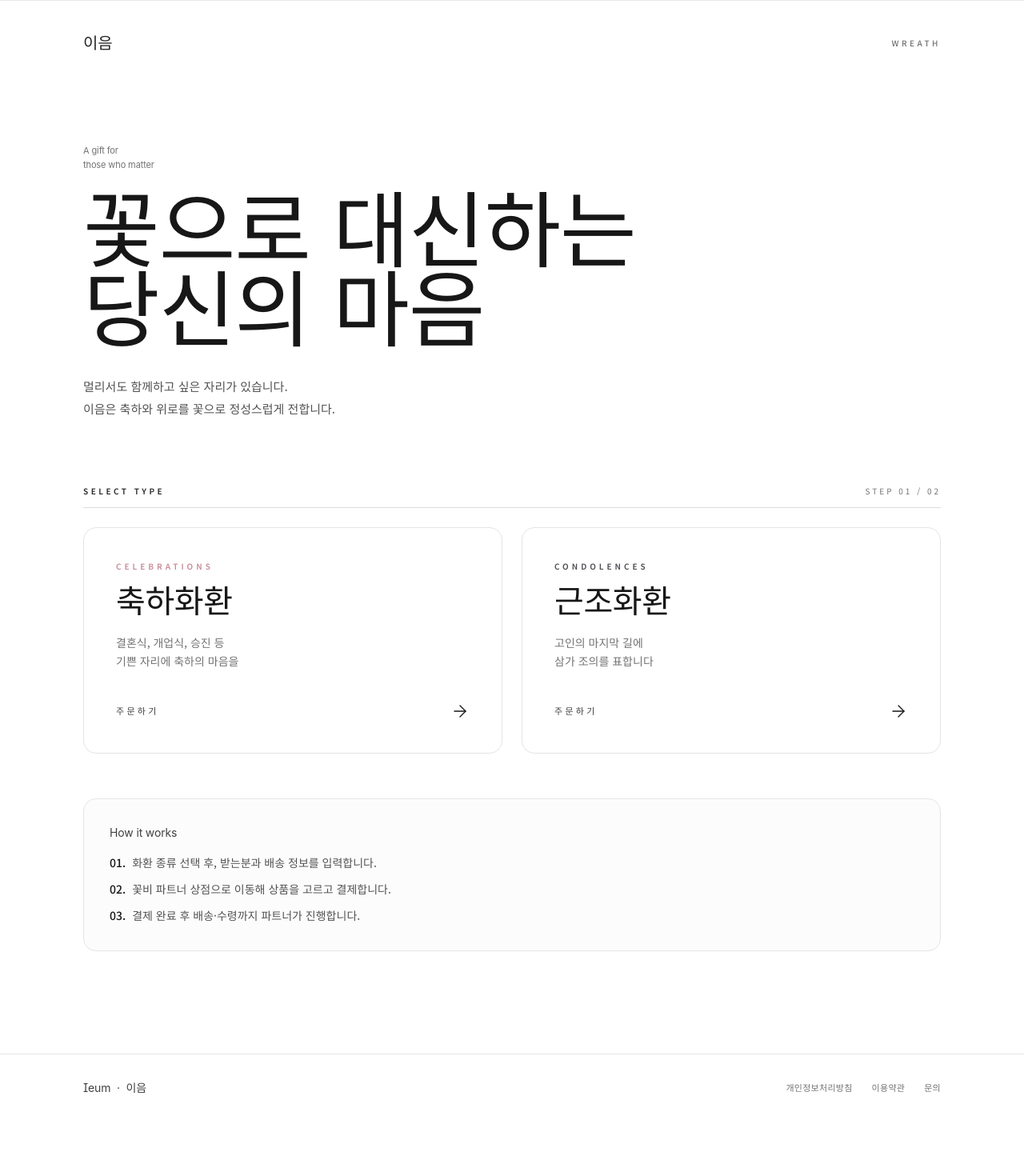
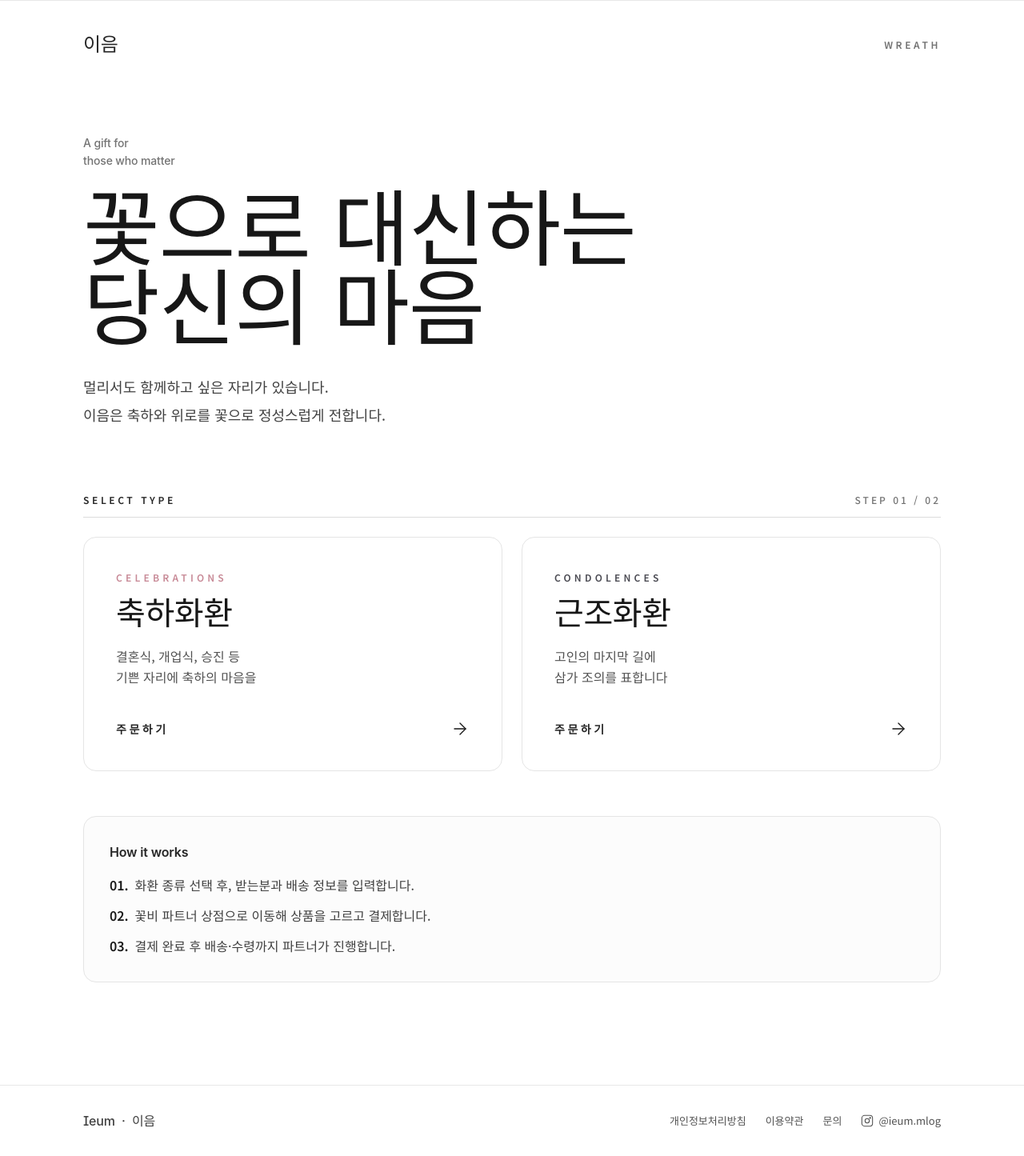
Before and after one commit to diametalogos-ux/Ieum, a Next.js app: page /wreath in a window 1280 px wide. Shown: the whole page at 80% size. Before the commit the page ends 1402 px from the top, so only its background shows below. Built offline with nearby package versions, Linux system fonts and the light colour scheme; no server answers; a web font is replaced by a local one.

Commit message:
fix: 문의사항 인스타로 대체

```diff
--- a/src/app/page.tsx
+++ b/src/app/page.tsx
@@ -1,5 +1,6 @@
 import Link from 'next/link'
 import type { Metadata } from 'next'
+import InquiryLink from '@/components/ui/InquiryLink'
 
 export const metadata: Metadata = {
   title: '이음 (Ieum) — 인생의 순간을 잇는 서비스',
@@ -218,18 +219,27 @@ export default function HubPage() {
                 © 2026 All rights reserved
               </p>
             </div>
-            <nav className="flex flex-wrap gap-x-6 gap-y-2 text-[11px] tracking-wide text-neutral-500">
+            <nav className="flex flex-wrap items-center gap-x-6 gap-y-2 text-[11px] tracking-wide text-neutral-500">
               <Link href="/privacy" className="hover:text-neutral-900">
                 개인정보처리방침
               </Link>
               <Link href="/terms" className="hover:text-neutral-900">
                 이용약관
               </Link>
+              <InquiryLink className="hover:text-neutral-900" />
               <a
-                href="mailto:tkdkagody@gmail.com"
-                className="hover:text-neutral-900"
+                href="https://www.instagram.com/ieum.mlog"
+                target="_blank"
+                rel="noopener noreferrer"
+                className="inline-flex items-center gap-1 hover:text-neutral-900"
+                aria-label="이음 인스타그램"
               >
-                문의
+                <svg xmlns="http://www.w3.org/2000/svg" width="14" height="14" viewBox="0 0 24 24" fill="none" stroke="currentColor" strokeWidth="1.6" strokeLinecap="round" strokeLinejoin="round">
+                  <rect x="2" y="2" width="20" height="20" rx="5" />
+                  <circle cx="12" cy="12" r="4" />
+                  <circle cx="17.5" cy="6.5" r="1" fill="currentColor" />
+                </svg>
+                @ieum.mlog
               </a>
             </nav>
           </div>
--- a/src/app/wreath/page.tsx
+++ b/src/app/wreath/page.tsx
@@ -1,6 +1,7 @@
 import Link from 'next/link'
 import type { Metadata } from 'next'
 import { WREATH_CATEGORIES } from '@/lib/wreath-orders/types'
+import InquiryLink from '@/components/ui/InquiryLink'
 
 export const metadata: Metadata = {
   title: '화환 주문 · 이음 (Ieum)',
@@ -41,18 +42,18 @@ export default function WreathHomePage() {
       <header className="mx-auto flex w-full max-w-6xl items-center justify-between px-6 pt-8 md:px-10 md:pt-10">
         <Link
           href="/"
-          className="font-editorial text-xl text-neutral-800 transition-opacity hover:opacity-70"
+          className="font-editorial text-2xl text-neutral-800 transition-opacity hover:opacity-70"
         >
           이음
         </Link>
-        <p className="text-[10px] font-medium tracking-[0.35em] text-neutral-500 uppercase">
+        <p className="text-[12px] font-semibold tracking-[0.3em] text-neutral-500 uppercase">
           Wreath
         </p>
       </header>
 
       {/* 히어로 */}
-      <section className="mx-auto w-full max-w-6xl px-6 pt-16 pb-14 md:px-10 md:pt-28 md:pb-20">
-        <p className="font-editorial text-[11px] tracking-widest text-neutral-500">
+      <section className="mx-auto w-full max-w-6xl px-6 pt-14 pb-14 md:px-10 md:pt-24 md:pb-20">
+        <p className="font-editorial text-[14px] font-medium tracking-widest text-neutral-500">
           A gift for
           <br />
           those who matter
@@ -65,7 +66,7 @@ export default function WreathHomePage() {
           <br />
           당신의 마음
         </h1>
-        <p className="mt-8 max-w-lg text-[14px] leading-[1.9] text-neutral-600 md:text-[15px]">
+        <p className="mt-8 max-w-lg text-[16px] leading-[1.9] text-neutral-700 md:text-[18px]">
           멀리서도 함께하고 싶은 자리가 있습니다.
           <br />
           이음은 축하와 위로를 꽃으로 정성스럽게 전합니다.
@@ -75,10 +76,10 @@ export default function WreathHomePage() {
       {/* 카테고리 선택 */}
       <section className="mx-auto w-full max-w-6xl px-6 pb-20 md:px-10 md:pb-32">
         <div className="mb-6 flex items-baseline justify-between border-b border-neutral-900/15 pb-3">
-          <p className="text-[10px] font-semibold tracking-[0.35em] text-neutral-800 uppercase">
+          <p className="text-[12px] font-semibold tracking-[0.3em] text-neutral-800 uppercase">
             Select Type
           </p>
-          <p className="text-[10px] tracking-[0.3em] text-neutral-500 uppercase">
+          <p className="text-[12px] font-medium tracking-[0.25em] text-neutral-500 uppercase">
             Step 01 / 02
           </p>
         </div>
@@ -92,7 +93,7 @@ export default function WreathHomePage() {
             >
               <div>
                 <p
-                  className="text-[10px] font-semibold tracking-[0.4em] uppercase"
+                  className="text-[12px] font-semibold tracking-[0.35em] uppercase"
                   style={{ color: c.accent }}
                 >
                   {c.tone}
@@ -100,13 +101,13 @@ export default function WreathHomePage() {
                 <h2 className="font-editorial mt-4 text-[32px] leading-none tracking-tight text-neutral-900 md:text-[40px]">
                   {c.label}
                 </h2>
-                <p className="mt-5 whitespace-pre-line text-[13px] leading-relaxed text-neutral-500 md:text-sm">
+                <p className="mt-5 whitespace-pre-line text-[15px] leading-relaxed text-neutral-600 md:text-[16px]">
                   {c.desc}
                 </p>
               </div>
 
               <div className="mt-10 flex items-center justify-between">
-                <span className="text-[11px] font-medium tracking-[0.3em] text-neutral-700 uppercase">
+                <span className="text-[14px] font-semibold tracking-[0.25em] text-neutral-800 uppercase">
                   주문하기
                 </span>
                 <svg
@@ -129,20 +130,20 @@ export default function WreathHomePage() {
 
         {/* 안내 */}
         <div className="mt-14 rounded-2xl border border-neutral-200 bg-neutral-50/50 p-6 md:p-8">
-          <p className="font-editorial text-sm text-neutral-700">
+          <p className="font-editorial text-base font-semibold text-neutral-800">
             How it works
           </p>
-          <ol className="mt-4 space-y-2.5 text-[13px] leading-relaxed text-neutral-600 md:text-sm">
+          <ol className="mt-4 space-y-3 text-[15px] leading-relaxed text-neutral-700 md:text-base">
             <li>
-              <span className="mr-2 font-medium text-neutral-900">01.</span>
+              <span className="mr-2 font-semibold text-neutral-900">01.</span>
               화환 종류 선택 후, 받는분과 배송 정보를 입력합니다.
             </li>
             <li>
-              <span className="mr-2 font-medium text-neutral-900">02.</span>
+              <span className="mr-2 font-semibold text-neutral-900">02.</span>
               꽃비 파트너 상점으로 이동해 상품을 고르고 결제합니다.
             </li>
             <li>
-              <span className="mr-2 font-medium text-neutral-900">03.</span>
+              <span className="mr-2 font-semibold text-neutral-900">03.</span>
               결제 완료 후 배송·수령까지 파트너가 진행합니다.
             </li>
           </ol>
@@ -152,21 +153,30 @@ export default function WreathHomePage() {
       {/* 하단 */}
       <footer className="border-t border-neutral-900/10 py-8">
         <div className="mx-auto flex w-full max-w-6xl flex-col items-start justify-between gap-4 px-6 md:flex-row md:items-center md:px-10">
-          <p className="font-editorial text-sm text-neutral-700">
+          <p className="font-editorial text-base font-medium text-neutral-700">
             Ieum &nbsp;·&nbsp; 이음
           </p>
-          <nav className="flex flex-wrap gap-x-6 gap-y-2 text-[11px] tracking-wide text-neutral-500">
+          <nav className="flex flex-wrap items-center gap-x-6 gap-y-2 text-[13px] text-neutral-600">
             <Link href="/privacy" className="hover:text-neutral-900">
               개인정보처리방침
             </Link>
             <Link href="/terms" className="hover:text-neutral-900">
               이용약관
             </Link>
+            <InquiryLink className="hover:text-neutral-900" />
             <a
-              href="mailto:tkdkagody@gmail.com"
-              className="hover:text-neutral-900"
+              href="https://www.instagram.com/ieum.mlog"
+              target="_blank"
+              rel="noopener noreferrer"
+              className="inline-flex items-center gap-1.5 hover:text-neutral-900"
+              aria-label="이음 인스타그램"
             >
-              문의
+              <svg xmlns="http://www.w3.org/2000/svg" width="16" height="16" viewBox="0 0 24 24" fill="none" stroke="currentColor" strokeWidth="1.6" strokeLinecap="round" strokeLinejoin="round">
+                <rect x="2" y="2" width="20" height="20" rx="5" />
+                <circle cx="12" cy="12" r="4" />
+                <circle cx="17.5" cy="6.5" r="1" fill="currentColor" />
+              </svg>
+              @ieum.mlog
             </a>
           </nav>
         </div>
--- a/src/components/landing/Footer.tsx
+++ b/src/components/landing/Footer.tsx
@@ -1,10 +1,5 @@
 import Link from 'next/link'
-
-const footerLinks = [
-  { label: '개인정보처리방침', href: '/privacy' },
-  { label: '이용약관', href: '/terms' },
-  { label: '문의', href: 'mailto:tkdkagody@gmail.com' },
-]
+import InquiryLink from '@/components/ui/InquiryLink'
 
 export default function Footer() {
   return (
@@ -19,26 +14,34 @@ export default function Footer() {
           </p>
         </div>
 
-        <nav className="flex flex-wrap justify-center gap-x-6 gap-y-2">
-          {footerLinks.map((item) =>
-            item.href.startsWith('mailto:') ? (
-              <a
-                key={item.label}
-                href={item.href}
+        <nav className="flex flex-wrap items-center justify-center gap-x-6 gap-y-2">
+          <Link
+            href="/privacy"
             className="text-xs text-neutral-500 transition-colors hover:text-neutral-900"
           >
-                {item.label}
-              </a>
-            ) : (
+            개인정보처리방침
+          </Link>
           <Link
-                key={item.label}
-                href={item.href}
+            href="/terms"
             className="text-xs text-neutral-500 transition-colors hover:text-neutral-900"
           >
-                {item.label}
+            이용약관
           </Link>
-            )
-          )}
+          <InquiryLink className="text-xs text-neutral-500 transition-colors hover:text-neutral-900" />
+          <a
+            href="https://www.instagram.com/ieum.mlog"
+            target="_blank"
+            rel="noopener noreferrer"
+            className="inline-flex items-center gap-1.5 text-xs text-neutral-500 transition-colors hover:text-neutral-900"
+            aria-label="이음 인스타그램"
+          >
+            <svg xmlns="http://www.w3.org/2000/svg" width="14" height="14" viewBox="0 0 24 24" fill="none" stroke="currentColor" strokeWidth="1.6" strokeLinecap="round" strokeLinejoin="round">
+              <rect x="2" y="2" width="20" height="20" rx="5" />
+              <circle cx="12" cy="12" r="4" />
+              <circle cx="17.5" cy="6.5" r="1" fill="currentColor" />
+            </svg>
+            @ieum.mlog
+          </a>
         </nav>
 
         <p className="text-xs text-neutral-400">© 2026 이음 (Ieum)</p>
--- /dev/null
+++ b/src/components/ui/InquiryLink.tsx
@@ -0,0 +1,22 @@
+'use client'
+
+type Props = {
+  className?: string
+  children?: React.ReactNode
+}
+
+/**
+ * 문의 링크 — 아직 정식 문의 채널이 없어 클릭 시 "준비중" 안내.
+ * 실제 문의는 인스타(@ieum.mlog)를 안내할 예정.
+ */
+export default function InquiryLink({ className, children = '문의' }: Props) {
+  return (
+    <button
+      type="button"
+      onClick={() => alert('문의 채널은 준비 중이에요.\n인스타그램 @ieum.mlog 로 DM 주세요.')}
+      className={className}
+    >
+      {children}
+    </button>
+  )
+}
```
Lines whose indentation alone changed are shown as unchanged.
